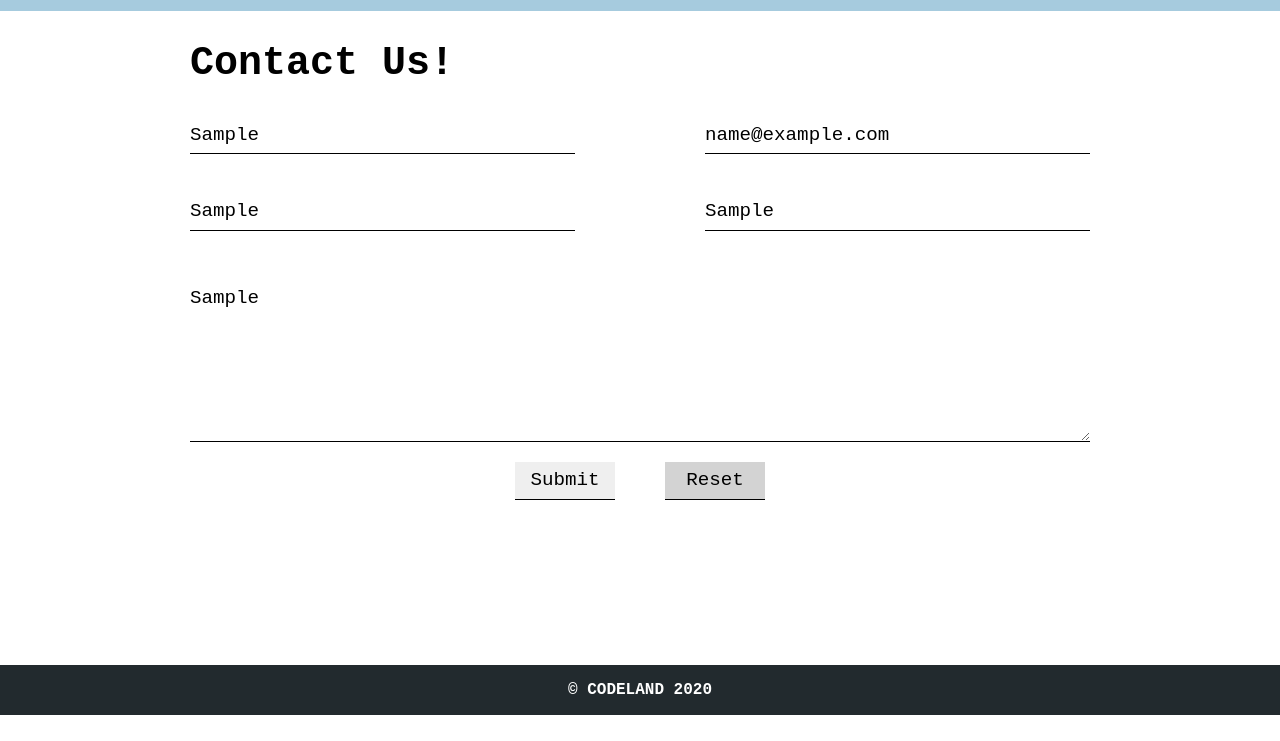
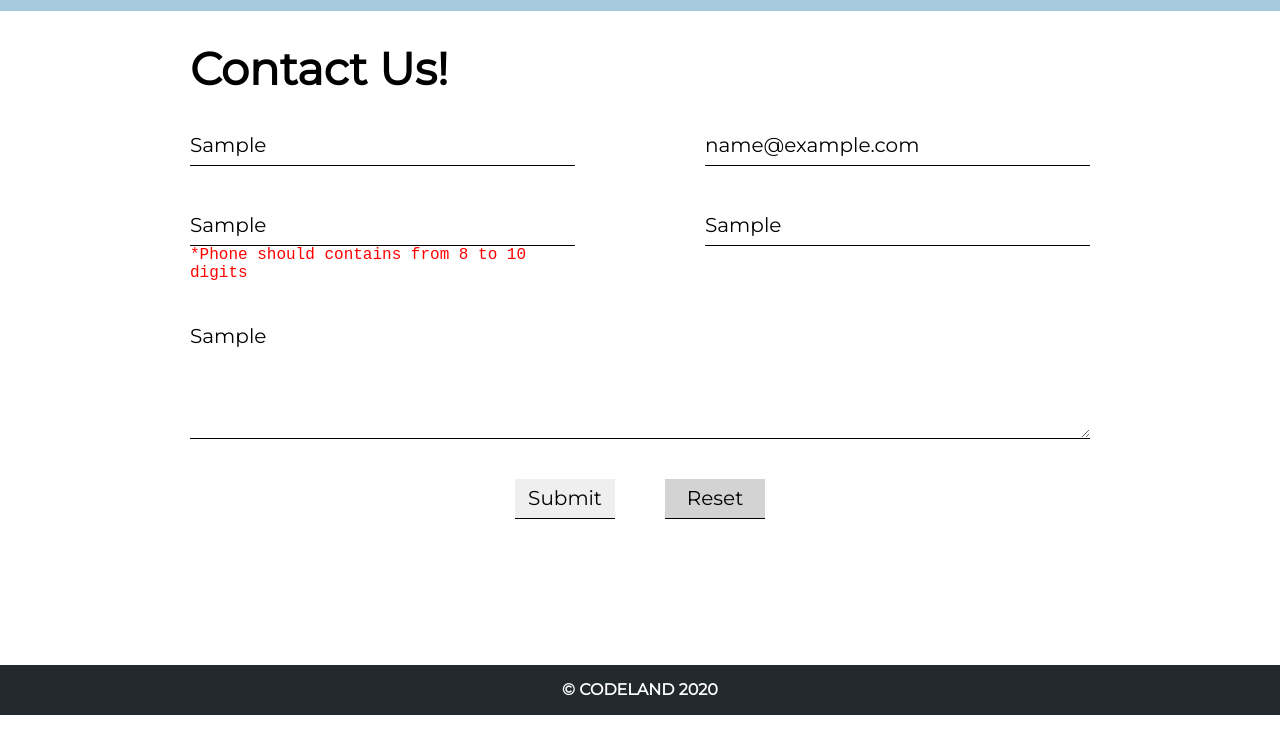
Before and after one commit to Crispy-rw/codeland-ui, a plain HTML site: page index.html in a window 1280 px wide. Both pictures are taken after typing "Sample", "name@example.com", "Sample", "Sample", "Sample" into the empty fields and a click on the input "Submit". Shown: the part 59-800 px from the top of the page. Drawn offline with nearby package versions, Linux system fonts and the light colour scheme.

Commit message:
3 files modified

```diff
--- a/index.html
+++ b/index.html
@@ -24,17 +24,17 @@
       </p>
       <p>
         <input id="email" placeholder="Email" type="text">
-        <span class="error">Phone should be valid</span>
+        <span class="error" id="email-error">*Phone should be valid</span>
       </p>
       <p>
         <input id="phone" type="text" placeholder="Phone">
-        <span class="error" >Phone should contains from 8 to 10 digits</span>
+        <span id="phone-error" class="error">*Phone should contains from 8 to 10 digits</span>
       </p>
       <p>
         <input id="company" type="text" placeholder="Company">
       </p>
       <p class="full-width">
-        <textarea id="message" placeholder="Your Message" name="" id="" cols="30" rows="7"></textarea>
+        <textarea id="message" placeholder="Your Message" name="" id="" cols="30" rows="4"></textarea>
       </p>
       <p class="full-width send-receive">
         <input type="submit" class="btn" value="Submit">
--- a/js/script.js
+++ b/js/script.js
@@ -1,3 +1,6 @@
+const emailRegex =
+  /^(([^<>()[\]\\.,;:\s@"]+(\.[^<>()[\]\\.,;:\s@"]+)*)|(".+"))@((\[[0-9]{1,3}\.[0-9]{1,3}\.[0-9]{1,3}\.[0-9]{1,3}\])|(([a-zA-Z\-0-9]+\.)+[a-zA-Z]{2,}))$/;
+
 $(document).ready(() => {
   const name = $('#name');
   const email = $('#email');
@@ -7,6 +10,23 @@ $(document).ready(() => {
   const send = $('#send');
   const reset = $('#reset');
 
+  let phone_focused = false;
+
+  phone.focus(function () {
+    phone_focused = true;
+  });
+
+  phone.keypress(function (e) {
+    phone_focused = true;
+    if ($(this).val().length <= 8 && $(this).val().length <= 10) {
+      $('#phone-error').show();
+    } else {
+      $('#phone-error').hide();
+      phone.removeClass('red');
+      phone.removeClass('border-red');
+    }
+  });
+
   $('#form-id').submit(function (e) {
     e.preventDefault(); //Prevent the form on sending
     //Add event listener on form and not on btn click
@@ -15,6 +35,7 @@ $(document).ready(() => {
       $('#name').attr('placeholder', "First name can't be empty"); //Change attribute
       $('#name').val(''); //Remove the value so that youll see the new attribute
       $('#name').addClass('red'); //Add a class so that placeholder will be red.
+      name.addClass('border-red');
     } else {
       name.removeClass('red');
     }
@@ -23,30 +44,40 @@ $(document).ready(() => {
       email.attr('placeholder', 'Write an Email (example@mail.com)'); //Change attribute
       email.val(''); //Remove the value so that youll see the new attribute
       email.addClass('red'); //Add a class so that placeholder will be red.
-    } else {
+      email.addClass('border-red');
+    } else if (!email.val().match(emailRegex)) {
+      $('#email-error').show();
+    } else if (email.val().length > 0 && email.val().match(emailRegex)) {
       email.removeClass('red');
+      email.removeClass('border-red');
+      $('#email-error').hide();
     }
     if (phone.val().trim() === '') {
       //Check if empty string
       phone.attr('placeholder', 'Write Your Phone number'); //Change attribute
       phone.val(''); //Remove the value so that youll see the new attribute
       phone.addClass('red'); //Add a class so that placeholder will be red.
+      phone.addClass('border-red');
     } else {
       phone.removeClass('red');
+      phone.removeClass('border-red');
+      $('#phone-error').toggle();
     }
     if (company.val().trim() === '') {
       //Check if empty string
       company.attr('placeholder', 'Write Your Company Name'); //Change attribute
       company.val(''); //Remove the value so that youll see the new attribute
       company.addClass('red'); //Add a class so that placeholder will be red.
+      company.addClass('border-red');
     } else {
       company.removeClass('red');
     }
     if (message.val().trim() === '') {
       //Check if empty string
-      message.attr('placeholder', 'Write Your Company Name'); //Change attribute
+      message.attr('placeholder', 'Write Your Message'); //Change attribute
       message.val(''); //Remove the value so that youll see the new attribute
       message.addClass('red'); //Add a class so that placeholder will be red.
+      message.addClass('border-red');
     } else {
       message.removeClass('red');
     }
--- a/styles/styles.css
+++ b/styles/styles.css
@@ -32,7 +32,7 @@ button {
 form {
   display: grid;
   grid-template-columns: 1fr 1fr;
-  row-gap: 20px;
+  row-gap: 40px;
   column-gap: 130px;
 }
 form label {
@@ -50,8 +50,12 @@ button,
 input,
 textarea {
   min-height: 2em;
-  font-size: 1.2em;
-  font-family: 'Courier New', Courier, monospace;
+  font-family: 'Montserrat';
+  font-size: 20px;
+  font-style: normal;
+  font-weight: 300;
+  line-height: 29px;
+  letter-spacing: 0em;
 }
 
 button {
@@ -62,11 +66,14 @@ button {
 }
 
 .contact {
-  font-weight: bold;
-  font-family: 'Courier New', Courier, monospace;
-  font-size: 40px;
   padding-top: 30px;
   padding-bottom: 30px;
+  font-family: 'Montserrat';
+  font-size: 45px;
+  font-style: normal;
+  font-weight: 700;
+  line-height: 55px;
+  letter-spacing: 0em;
 }
 
 header {
@@ -85,9 +92,13 @@ footer {
   justify-content: center;
   align-items: center;
   height: 50px;
-  font-weight: bolder;
-  font-family: 'Courier New', Courier, monospace;
   color: white;
+  font-family: 'Montserrat';
+  font-size: 16px;
+  font-style: normal;
+  font-weight: 700;
+  line-height: 20px;
+  letter-spacing: 0em;
 }
 
 main {
@@ -145,5 +156,9 @@ main {
 .error {
   color: red;
   font-family: 'Courier New', Courier, monospace;
-  visibility: hidden;
+  display: none;
 }
+
+.border-red {
+  border-bottom: 1px red solid;
+}
```
